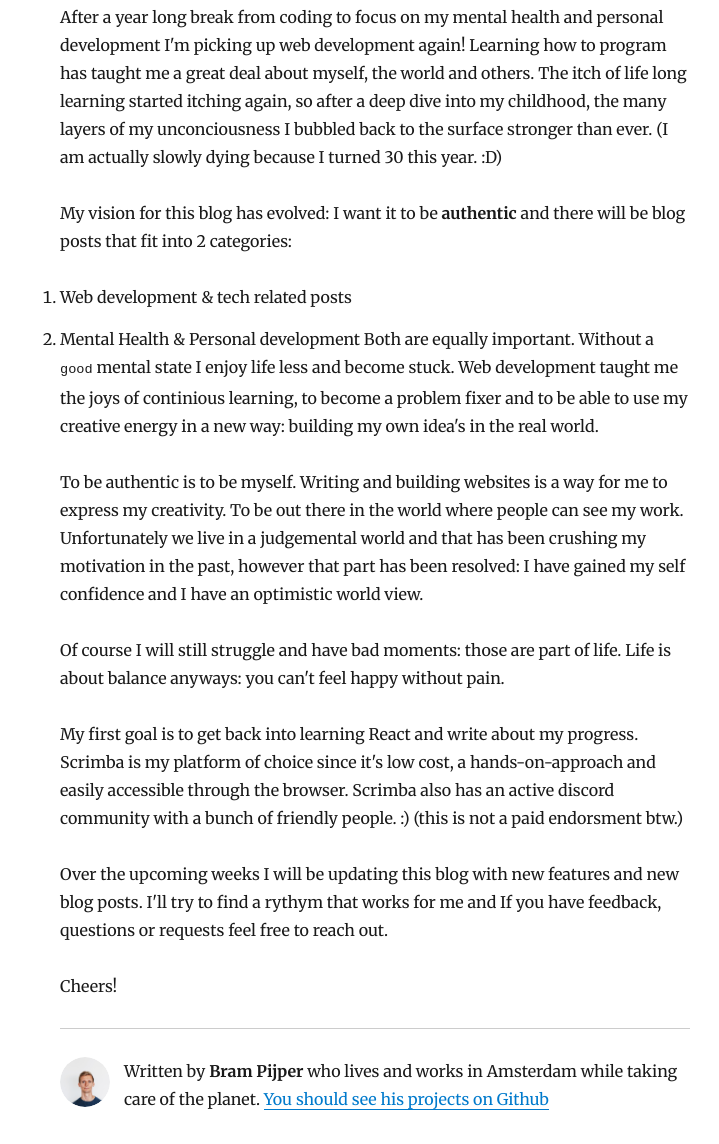
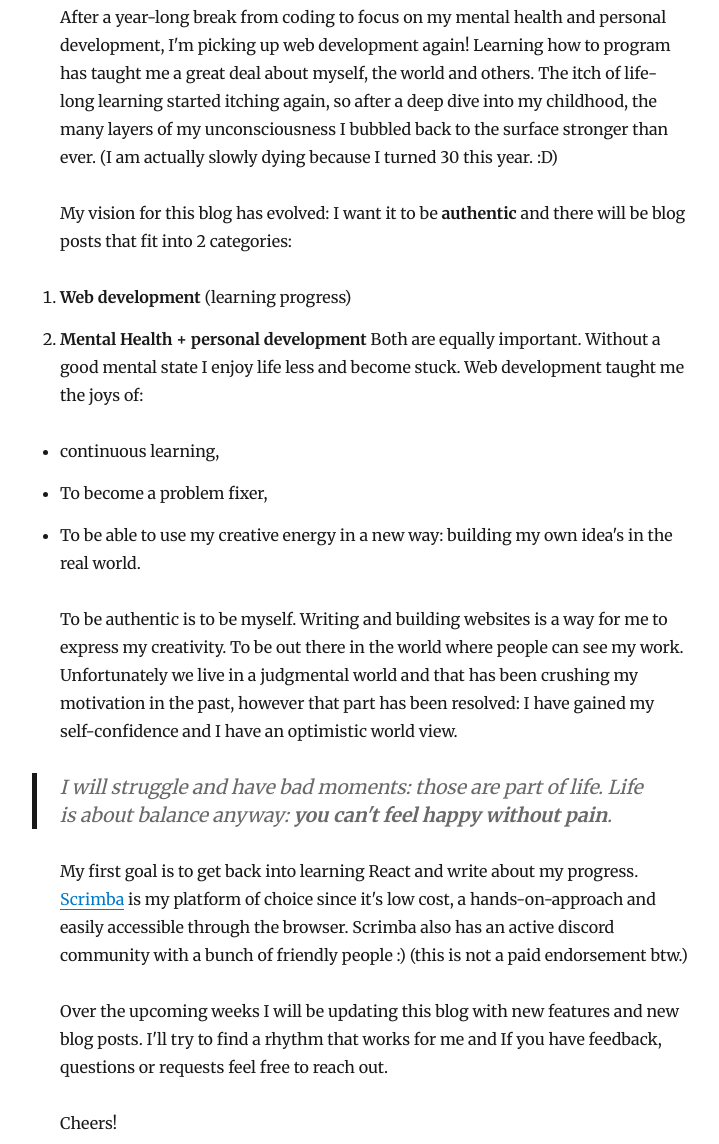
Before and after one commit to brampijper/brams-blog, a Gatsby site: page /coding/ in a window 1280 px wide. Shown: the part 678-1822 px from the top of the page, without its empty margins (265-984 px from the left). Built offline with nearby package versions, Linux system fonts and the light colour scheme; Gatsby itself is replaced by a stand-in of ours; some packages are replaced by stand-ins of ours.

Commit message:
typo fix

```diff
--- a/content/blog/coding/index.md
+++ b/content/blog/coding/index.md
@@ -7,19 +7,23 @@ featuredImage: { src: "./break.jpg", alt: "a break in the mountains" }
 
 Photo by <a href="https://unsplash.com/@miteneva?utm_source=unsplash&utm_medium=referral&utm_content=creditCopyText">Maria Teneva</a> on <a href="https://unsplash.com/s/photos/break?utm_source=unsplash&utm_medium=referral&utm_content=creditCopyText">Unsplash</a>
 
-After a year long break from coding to focus on my mental health and personal development I'm picking up web development again! Learning how to program has taught me a great deal about myself, the world and others. The itch of life long learning started itching again, so after a deep dive into my childhood, the many layers of my unconciousness I bubbled back to the surface stronger than ever. (I am actually slowly dying because I turned 30 this year. :D)
+After a year-long break from coding to focus on my mental health and personal development, I'm picking up web development again! Learning how to program has taught me a great deal about myself, the world and others. The itch of life-long learning started itching again, so after a deep dive into my childhood, the many layers of my unconsciousness I bubbled back to the surface stronger than ever. (I am actually slowly dying because I turned 30 this year. :D)
 
 My vision for this blog has evolved: I want it to be **authentic** and there will be blog posts that fit into 2 categories:
-   1. Web development & tech related posts
-   2. Mental Health & Personal development
-Both are equally important. Without a `good` mental state I enjoy life less and become stuck. Web development taught me the joys of continious learning, to become a problem fixer and to be able to use my creative energy in a new way: building my own idea's in the real world.
+   1. **Web development** (learning progress)
+   2. **Mental Health + personal development**
+Both are equally important. Without a good mental state I enjoy life less and become stuck.
+Web development taught me the joys of:
+- continuous learning,
+- To become a problem fixer,
+- To be able to use my creative energy in a new way: building my own idea's in the real world.
 
-To be authentic is to be myself. Writing and building websites is a way for me to express my creativity. To be out there in the world where people can see my work. Unfortunately we live in a judgemental world and that has been crushing my motivation in the past, however that part has been resolved: I have gained my self confidence and I have an optimistic world view.
+To be authentic is to be myself. Writing and building websites is a way for me to express my creativity. To be out there in the world where people can see my work. Unfortunately we live in a judgmental world and that has been crushing my motivation in the past, however that part has been resolved: I have gained my self-confidence and I have an optimistic world view.
 
-Of course I will still struggle and have bad moments: those are part of life. Life is about balance anyways: you can't feel happy without pain.
+> I will struggle and have bad moments: those are part of life. Life is about balance anyway: **you can't feel happy without pain**.
 
-My first goal is to get back into learning React and write about my progress. Scrimba is my platform of choice since it's low cost, a hands-on-approach and easily accessible through the browser. Scrimba also has an active discord community with a bunch of friendly people. :) (this is not a paid endorsment btw.)
+My first goal is to get back into learning React and write about my progress. [Scrimba](https://scrimba.com/) is my platform of choice since it's low cost, a hands-on-approach and easily accessible through the browser. Scrimba also has an active discord community with a bunch of friendly people :) (this is not a paid endorsement btw.)
 
-Over the upcoming weeks I will be updating this blog with new features and new blog posts. I'll try to find a rythym that works for me and If you have feedback, questions or requests feel free to reach out.
+Over the upcoming weeks I will be updating this blog with new features and new blog posts. I'll try to find a rhythm that works for me and If you have feedback, questions or requests feel free to reach out.
 
 Cheers!
```
